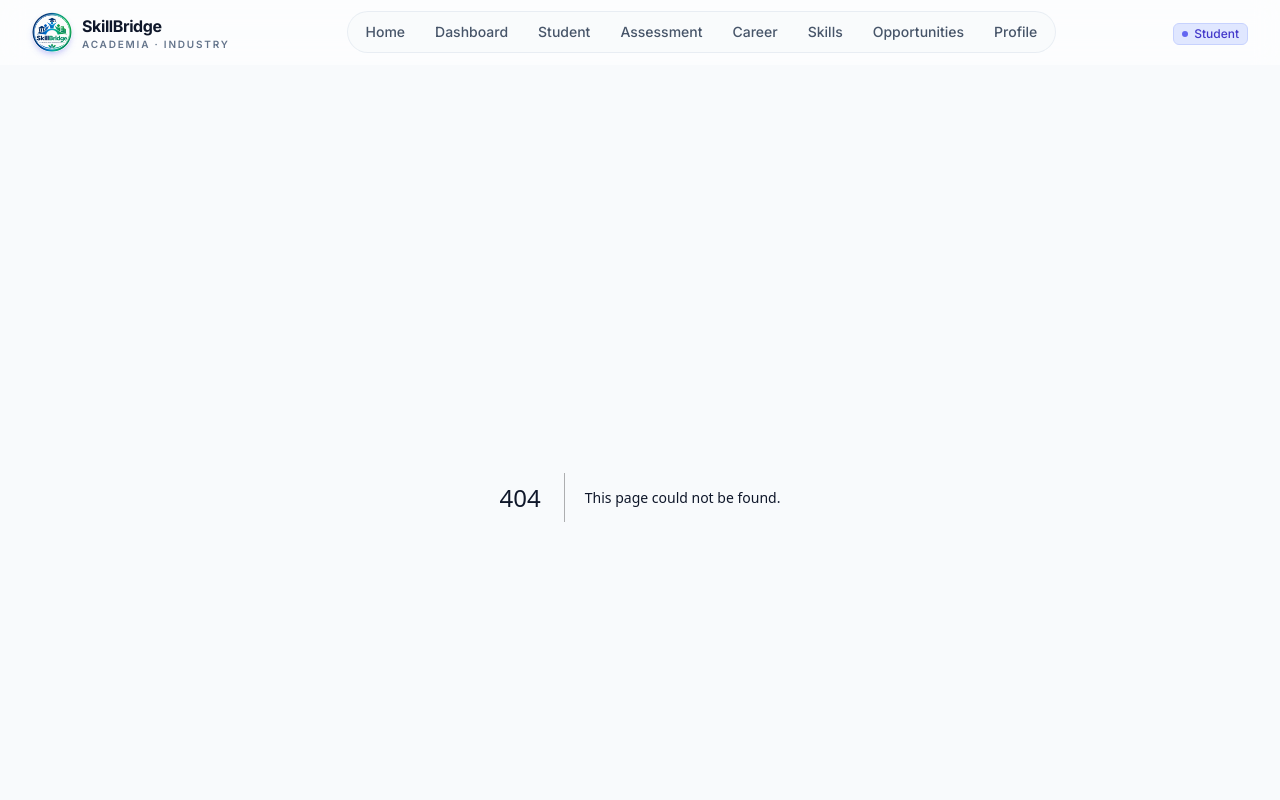
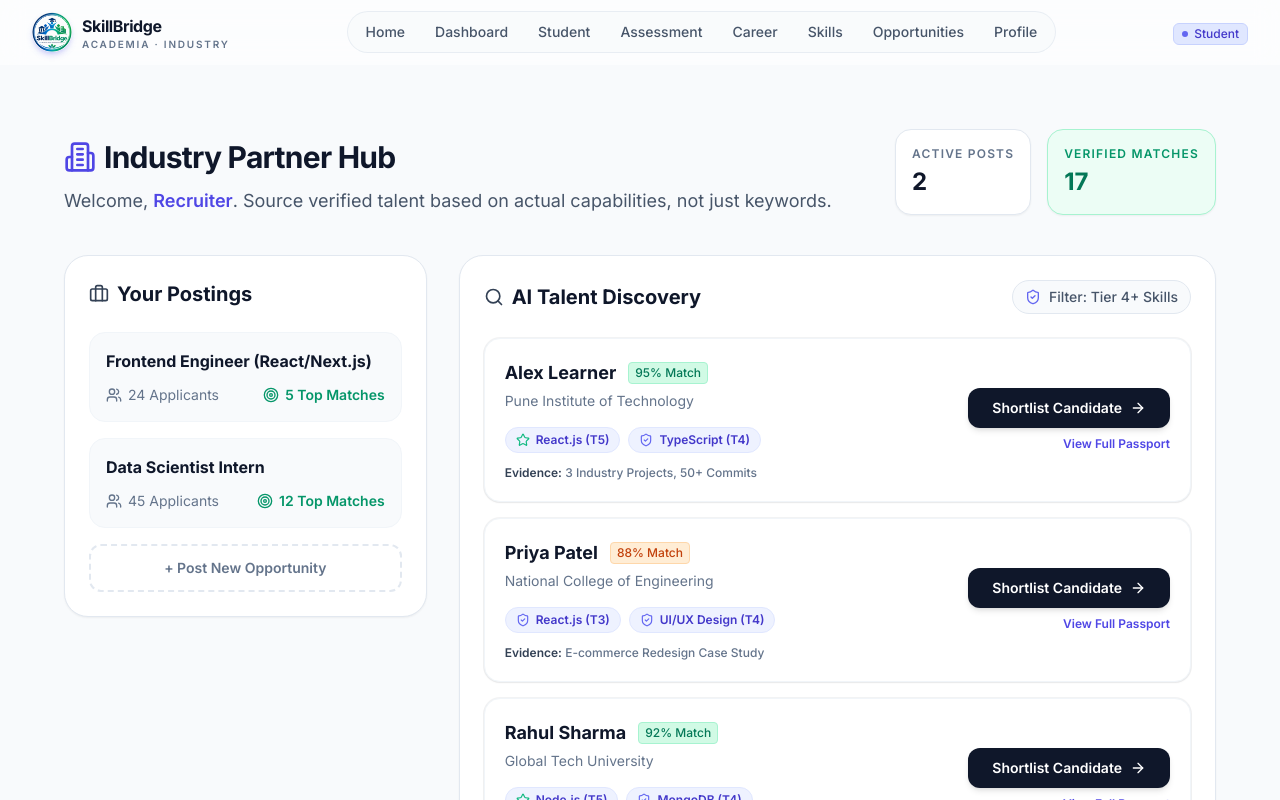
Before and after one commit to yashhiwale/SkillBridge, a Next.js app in the folder frontend/: page /employer in a window 1280 px wide. Before the commit this address had no page. Shown: the top 800 px of the page. Built offline with nearby package versions, Linux system fonts and the light colour scheme.

Commit message:
feat(frontend): implement industry partner dashboard for talent discovery

```diff
--- /dev/null
+++ b/frontend/src/app/employer/page.tsx
@@ -0,0 +1,210 @@
+// frontend/src/app/employer/page.tsx
+
+'use client';
+
+import React, { useState } from 'react';
+import { useAuth } from '@/components/auth/AuthContext';
+import {
+  Briefcase,
+  Search,
+  Users,
+  Target,
+  ShieldCheck,
+  CheckCircle2,
+  Star,
+  Building2,
+  ArrowRight
+} from 'lucide-react';
+import { Badge } from '@/components/ui/Badge';
+
+/* ─────────────────────────────────────────────────────────────
+   Mock Data for Employer / Industry Dashboard
+───────────────────────────────────────────────────────────── */
+const ACTIVE_JOBS = [
+  { id: 'job-1', title: 'Frontend Engineer (React/Next.js)', candidates: 24, highMatches: 5 },
+  { id: 'job-2', title: 'Data Scientist Intern', candidates: 45, highMatches: 12 },
+];
+
+const TALENT_POOL = [
+  {
+    id: 'c-1',
+    name: 'Alex Learner',
+    university: 'Pune Institute of Technology',
+    matchScore: 95,
+    status: 'high-match',
+    skills: [
+      { name: 'React.js', tier: 5, label: 'Industry-Verified' },
+      { name: 'TypeScript', tier: 4, label: 'Faculty-Verified' },
+    ],
+    evidence: '3 Industry Projects, 50+ Commits',
+  },
+  {
+    id: 'c-2',
+    name: 'Priya Patel',
+    university: 'National College of Engineering',
+    matchScore: 88,
+    status: 'partial-match',
+    skills: [
+      { name: 'React.js', tier: 3, label: 'Project-Verified' },
+      { name: 'UI/UX Design', tier: 4, label: 'Faculty-Verified' },
+    ],
+    evidence: 'E-commerce Redesign Case Study',
+  },
+  {
+    id: 'c-3',
+    name: 'Rahul Sharma',
+    university: 'Global Tech University',
+    matchScore: 92,
+    status: 'high-match',
+    skills: [
+      { name: 'Node.js', tier: 5, label: 'Industry-Verified' },
+      { name: 'MongoDB', tier: 4, label: 'Faculty-Verified' },
+    ],
+    evidence: 'Scalable API Architecture Repo',
+  }
+];
+
+export default function EmployerDashboardPage() {
+  const { user } = useAuth();
+  const [shortlisted, setShortlisted] = useState<string[]>([]);
+
+  const handleShortlist = (id: string) => {
+    if (!shortlisted.includes(id)) {
+      setShortlisted([...shortlisted, id]);
+    }
+  };
+
+  const displayName = user?.name || 'Recruiter';
+
+  return (
+    <div className="mx-auto max-w-6xl py-8">
+
+      {/* ── Header ──────────────────────────────── */}
+      <div className="mb-10 flex flex-col gap-6 md:flex-row md:items-end md:justify-between">
+        <div>
+          <div className="mb-3 flex items-center gap-2">
+            <Building2 className="h-8 w-8 text-indigo-600" />
+            <h1 className="text-3xl font-bold tracking-tight text-slate-900">Industry Partner Hub</h1>
+          </div>
+          <p className="text-lg text-slate-600">
+            Welcome, <span className="font-semibold text-indigo-600">{displayName}</span>. Source verified talent based on actual capabilities, not just keywords.
+          </p>
+        </div>
+
+        <div className="flex gap-4">
+          <div className="rounded-2xl border border-slate-200 bg-white p-4 shadow-sm">
+            <p className="text-xs font-semibold uppercase tracking-widest text-slate-500">Active Posts</p>
+            <p className="mt-1 text-2xl font-bold text-slate-900">2</p>
+          </div>
+          <div className="rounded-2xl border border-emerald-200 bg-emerald-50 p-4 shadow-sm">
+            <p className="text-xs font-semibold uppercase tracking-widest text-emerald-600">Verified Matches</p>
+            <p className="mt-1 text-2xl font-bold text-emerald-700">17</p>
+          </div>
+        </div>
+      </div>
+
+      <div className="grid gap-8 lg:grid-cols-12">
+
+        {/* ── Left Column: Active Jobs ──────────────────────────────── */}
+        <div className="lg:col-span-4 space-y-6">
+          <div className="rounded-3xl border border-slate-200 bg-white p-6 shadow-sm">
+            <div className="mb-6 flex items-center justify-between">
+              <div className="flex items-center gap-2">
+                <Briefcase className="h-5 w-5 text-slate-700" />
+                <h2 className="text-xl font-bold text-slate-900">Your Postings</h2>
+              </div>
+            </div>
+
+            <div className="space-y-4">
+              {ACTIVE_JOBS.map((job) => (
+                <div key={job.id} className="cursor-pointer rounded-2xl border border-slate-100 bg-slate-50 p-4 transition-colors hover:border-indigo-200 hover:bg-indigo-50">
+                  <h3 className="font-bold text-slate-900">{job.title}</h3>
+                  <div className="mt-3 flex items-center justify-between text-sm">
+                    <span className="flex items-center gap-1.5 text-slate-500">
+                      <Users className="h-4 w-4" /> {job.candidates} Applicants
+                    </span>
+                    <span className="flex items-center gap-1.5 font-semibold text-emerald-600">
+                      <Target className="h-4 w-4" /> {job.highMatches} Top Matches
+                    </span>
+                  </div>
+                </div>
+              ))}
+
+              <button className="mt-2 w-full rounded-xl border-2 border-dashed border-slate-200 py-3 text-sm font-semibold text-slate-500 transition-colors hover:border-indigo-300 hover:bg-indigo-50 hover:text-indigo-600">
+                + Post New Opportunity
+              </button>
+            </div>
+          </div>
+        </div>
+
+        {/* ── Right Column: AI Talent Discovery ──────────────────────────────── */}
+        <div className="lg:col-span-8">
+          <div className="rounded-3xl border border-slate-200 bg-white p-6 shadow-sm">
+            <div className="mb-6 flex flex-col gap-4 sm:flex-row sm:items-center sm:justify-between">
+              <div className="flex items-center gap-2">
+                <Search className="h-5 w-5 text-slate-700" />
+                <h2 className="text-xl font-bold text-slate-900">AI Talent Discovery</h2>
+              </div>
+              <div className="flex items-center gap-2 rounded-full border border-slate-200 bg-slate-50 px-3 py-1.5 text-sm font-medium text-slate-600">
+                <ShieldCheck className="h-4 w-4 text-indigo-500" /> Filter: Tier 4+ Skills
+              </div>
+            </div>
+
+            <div className="space-y-4">
+              {TALENT_POOL.map((candidate) => {
+                const isShortlisted = shortlisted.includes(candidate.id);
+
+                return (
+                  <div key={candidate.id} className="flex flex-col gap-4 rounded-2xl border border-slate-100 bg-white p-5 shadow-sm ring-1 ring-slate-900/5 transition-all hover:shadow-md sm:flex-row sm:items-center sm:justify-between">
+
+                    <div className="flex-1">
+                      <div className="flex items-center gap-3">
+                        <h3 className="text-lg font-bold text-slate-900">{candidate.name}</h3>
+                        <Badge variant={candidate.status === 'high-match' ? 'success' : 'industry'} size="xs">
+                          {candidate.matchScore}% Match
+                        </Badge>
+                      </div>
+                      <p className="mt-1 text-sm text-slate-500">{candidate.university}</p>
+
+                      <div className="mt-4 flex flex-wrap gap-2">
+                        {candidate.skills.map((skill, idx) => (
+                          <div key={idx} className="flex items-center gap-1.5 rounded-full border border-indigo-100 bg-indigo-50 px-2.5 py-1 text-xs font-semibold text-indigo-700">
+                            {skill.tier === 5 ? <Star className="h-3.5 w-3.5 text-emerald-500" /> : <ShieldCheck className="h-3.5 w-3.5 text-indigo-500" />}
+                            {skill.name} (T{skill.tier})
+                          </div>
+                        ))}
+                      </div>
+                      <p className="mt-3 text-xs font-medium text-slate-500">
+                        <span className="font-semibold text-slate-700">Evidence:</span> {candidate.evidence}
+                      </p>
+                    </div>
+
+                    <div className="flex shrink-0 flex-col items-stretch gap-2 sm:items-end">
+                      {isShortlisted ? (
+                        <div className="inline-flex items-center justify-center gap-1.5 rounded-xl bg-emerald-100 px-6 py-2.5 text-sm font-bold text-emerald-700">
+                          <CheckCircle2 className="h-4 w-4" /> Shortlisted
+                        </div>
+                      ) : (
+                        <button
+                          onClick={() => handleShortlist(candidate.id)}
+                          className="inline-flex items-center justify-center gap-2 rounded-xl bg-slate-900 px-6 py-2.5 text-sm font-semibold text-white shadow-md transition-all hover:bg-slate-800"
+                        >
+                          Shortlist Candidate <ArrowRight className="h-4 w-4" />
+                        </button>
+                      )}
+                      <button className="text-xs font-semibold text-indigo-600 hover:underline sm:text-right">
+                        View Full Passport
+                      </button>
+                    </div>
+                  </div>
+                );
+              })}
+            </div>
+
+          </div>
+        </div>
+
+      </div>
+    </div>
+  );
+}
```
